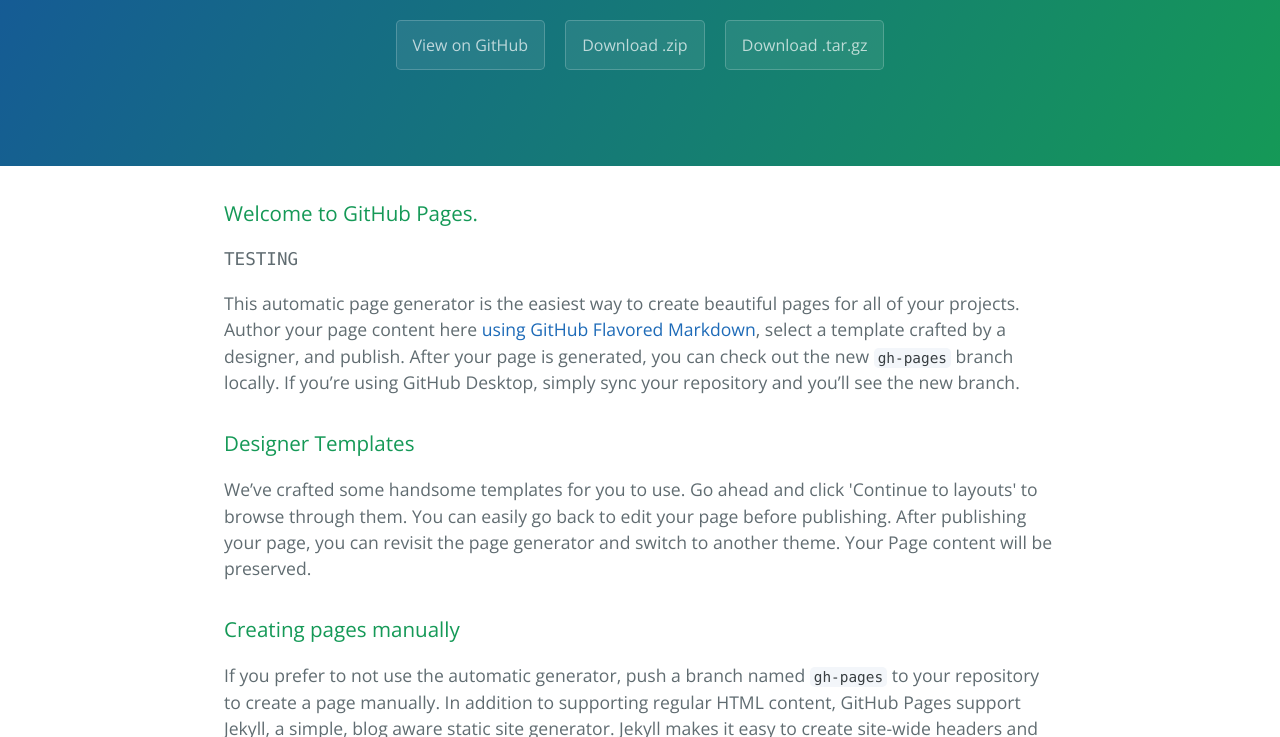
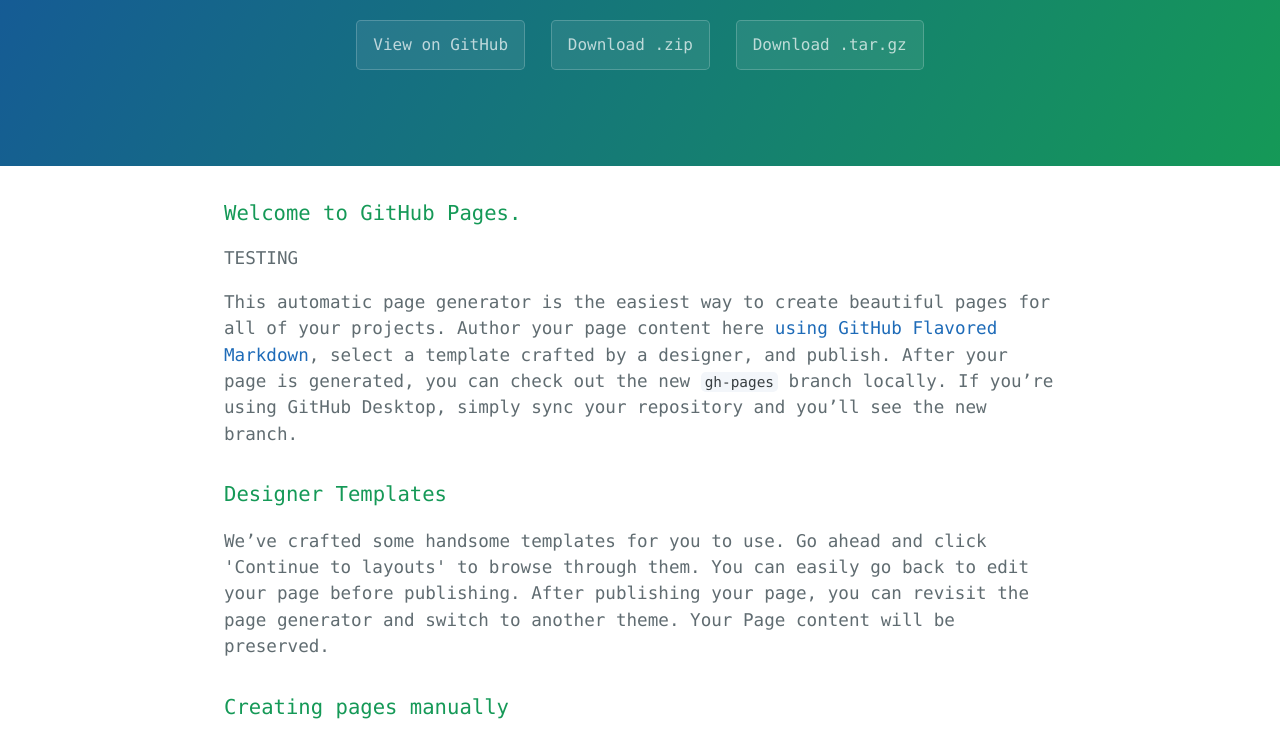
Before and after one commit to farahu/fahim, a plain HTML site: page index.html in a window 1280 px wide. Shown: the part 170-907 px from the top of the page. Drawn offline with nearby package versions, Linux system fonts and the light colour scheme.

Commit message:
Update stylesheet.css

```diff
--- a/stylesheets/stylesheet.css
+++ b/stylesheets/stylesheet.css
@@ -4,7 +4,7 @@
 body {
   padding: 0;
   margin: 0;
-  font-family: "Open Sans", "Helvetica Neue", Helvetica, Arial, sans-serif;
+  font-family: Monaco;
   font-size: 16px;
   line-height: 1.5;
   color: #606c71; }
```
